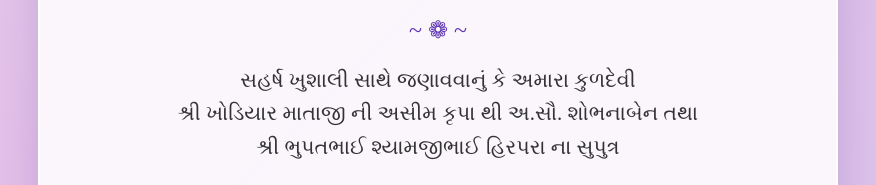
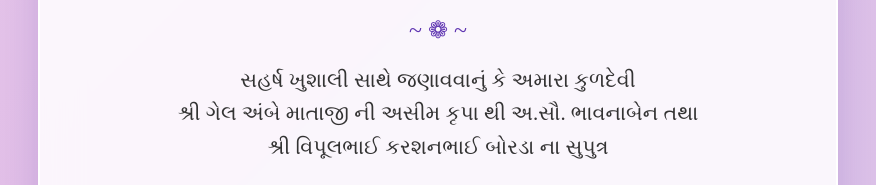
Before and after one commit to Tirthbor/engagement-invitation, a plain HTML site: page index.html in a window 1280 px wide. Shown: the part 1823-2008 px from the top of the page, without its empty margins (202-1078 px from the left). Drawn offline with Linux system fonts and the light colour scheme; a web font is replaced by a local one.

Commit message:
Update family details for the boy's side

```diff
--- a/index.html
+++ b/index.html
@@ -52,8 +52,8 @@
             <div class="divider">~ ❁ ~</div>
             <p class="guj-text">
                 સહર્ષ ખુશાલી સાથે જણાવવાનું કે અમારા કુળદેવી<br>
-                શ્રી ખોડિયાર માતાજી ની અસીમ કૃપા થી અ.સૌ. શોભનાબેન તથા<br>
-                શ્રી ભુપતભાઈ શ્યામજીભાઈ હિરપરા ના સુપુત્ર
+                શ્રી ગેલ અંબે માતાજી ની અસીમ કૃપા થી અ.સૌ. ભાવનાબેન તથા<br>
+                શ્રી વિપૂલભાઈ કરશનભાઈ બોરડા ના સુપુત્ર
             </p>
 
             <div class="names-with-rings">
```
